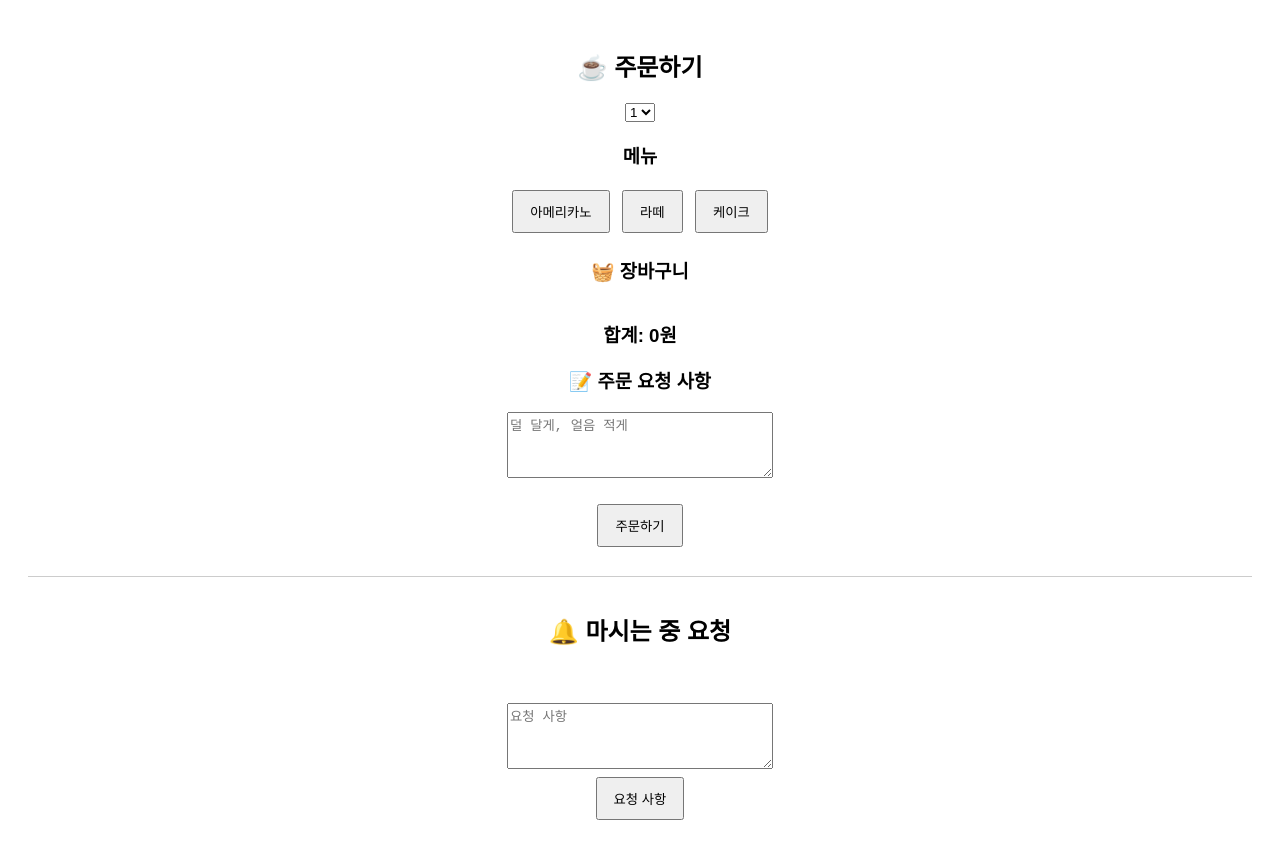
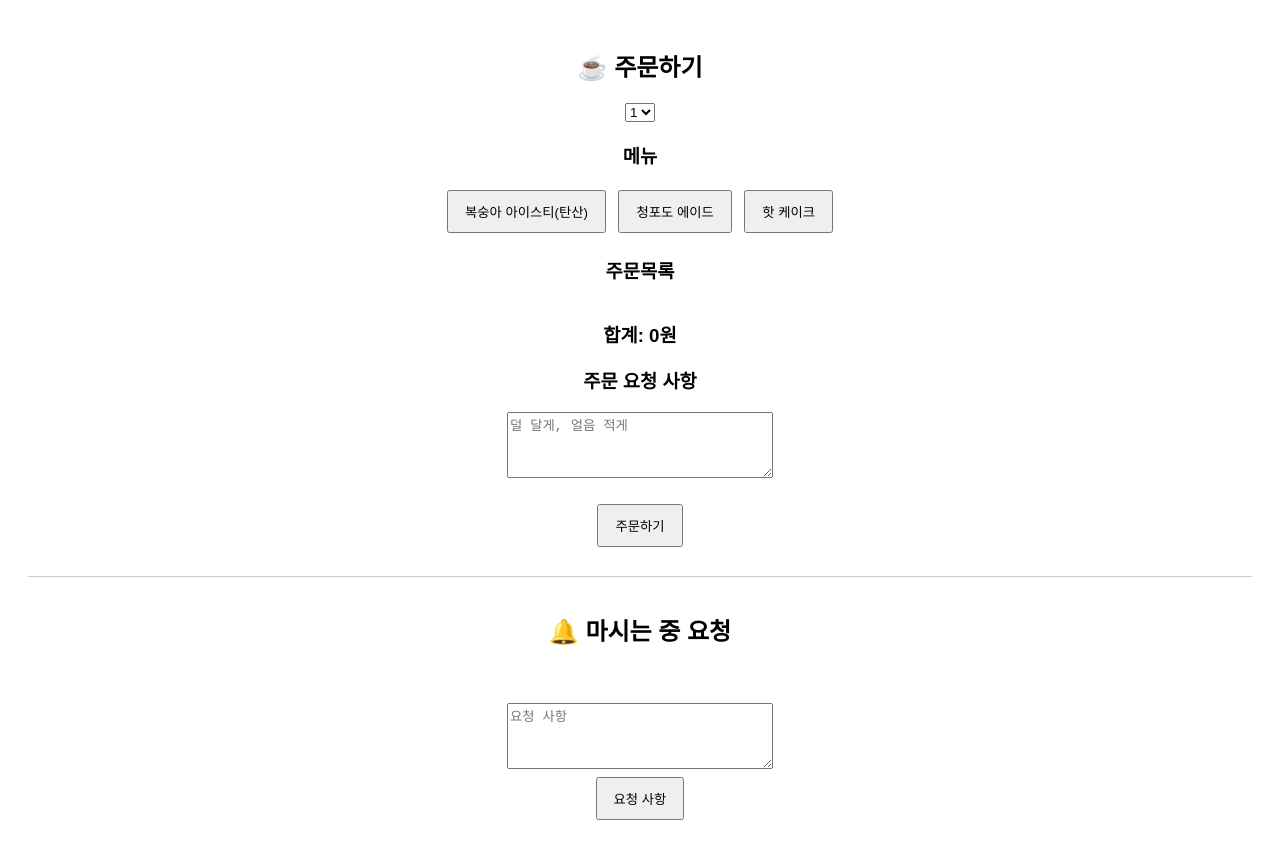
Before and after one commit to jw-astro09/8-class-cafe, a plain HTML site: page index.html in a window 1280 px wide. Drawn offline with Linux system fonts and the light colour scheme.

Commit message:
Update index.html

```diff
--- a/index.html
+++ b/index.html
@@ -21,15 +21,15 @@ textarea { width: 260px; height: 60px; }
 </select>
 
 <h3>메뉴</h3>
-<button onclick="add('아메리카노',4000)">아메리카노</button>
-<button onclick="add('라떼',4500)">라떼</button>
-<button onclick="add('케이크',5500)">케이크</button>
+<button onclick="add('복숭아 아이스티',1000)">복숭아 아이스티(탄산)</button>
+<button onclick="add('청포도 에이드',1000)">청포도 에이드</button>
+<button onclick="add('핫 케이크',2000)">핫 케이크</button>
 
-<h3>🧺 장바구니</h3>
+<h3>주문목록</h3>
 <table id="cart"></table>
 <h3>합계: <span id="total">0</span>원</h3>
 
-<h3>📝 주문 요청 사항</h3>
+<h3>주문 요청 사항</h3>
 <textarea id="orderNote" placeholder="덜 달게, 얼음 적게"></textarea>
 <br><br>
 <button onclick="submitOrder()">주문하기</button>
```
